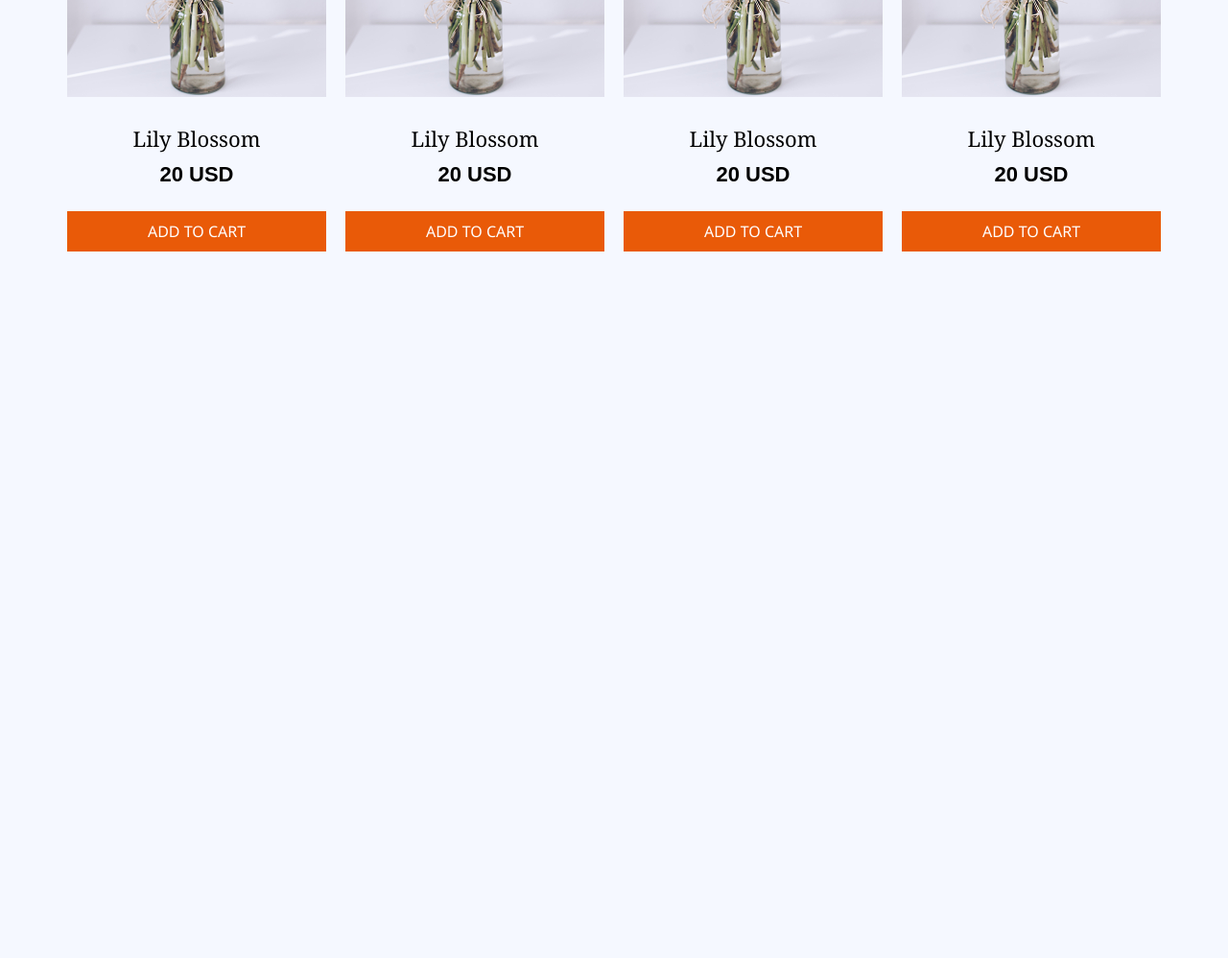
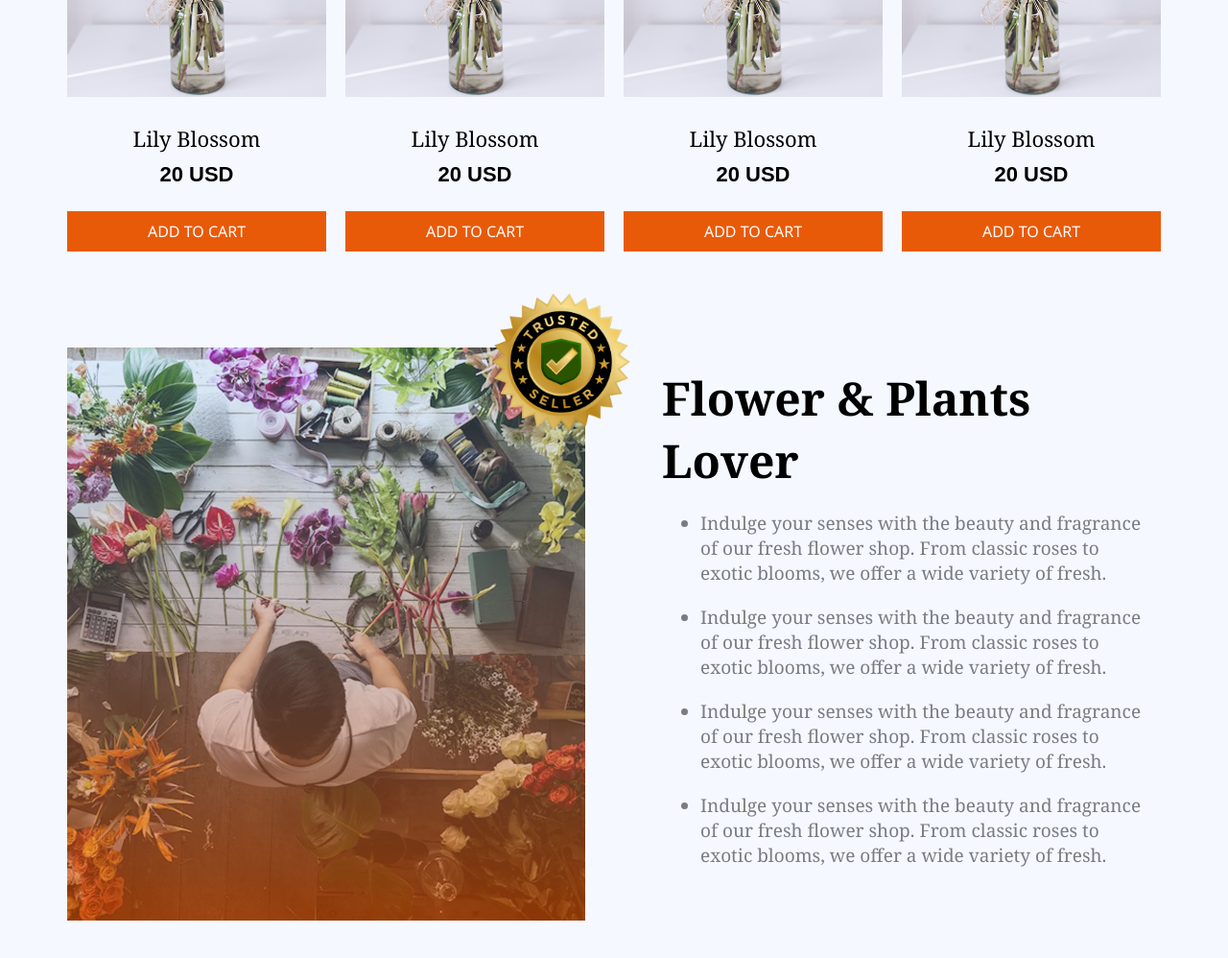
Before and after one commit to MShakilislam/assignment-2, a plain HTML site: page index.html in a window 1280 px wide. Shown: the part 1521-2519 px from the top of the page at 96% size. Before the commit the page ends 1821 px from the top, so only its background shows below. Drawn offline with Linux system fonts and the light colour scheme.

Commit message:
flower area

```diff
--- a/css/responsive.css
+++ b/css/responsive.css
@@ -24,6 +24,13 @@
     /* plan section  */
     .card-plan{
         grid-template-columns: repeat(2, 4fr);
+    }
+    /* flower-plane  */
+    .flower-lover{
+        grid-template-columns: repeat(1,2fr);
+    }
+    .flower-logo{
+        display: none !important;
     }
 }
 
@@ -54,4 +61,8 @@
     .plan-title {
         width: 100%;
     }
+    /* flowe area  */
+    .flower-list h1 {
+        font-size: 2rem;
+    }
 }
--- a/css/style.css
+++ b/css/style.css
@@ -107,7 +107,7 @@ nav{
     height: auto;
 }
   /* ******************************************* */
- /* ************ plane area css 2 ************* */
+ /* ************ plane area css 3 ************* */
 /* ******************************************* */
 
 .plan-title{
@@ -160,3 +160,45 @@ nav{
     cursor: pointer;
     font-family: 'Segoe UI', Tahoma, Geneva, Verdana, sans-serif;
 }
+  /* ******************************************* */
+ /* ***** flower lover area css 4 ************* */
+/* ******************************************* */
+.flower-lover{
+    padding-top: 40px;
+}
+.flower-lover{
+    display: grid;
+    grid-template-columns: repeat(2,1fr);
+    gap: 60px;
+}
+.single-flower{
+    position: relative;
+}
+.single-flower img{
+    width: 100%;
+    height: auto;
+}
+.flower-logo {
+    width: 200px;
+    height: 200px;
+    position: absolute;
+    right: -75px;
+    top: -85px;
+}
+.flower-logo img{
+    width: 100%;
+    height: auto;
+}
+/* flower-text  */
+.flower-list{
+    padding: 20px;
+}
+.flower-list h1{
+    font-size: 3rem;
+    font-weight: bold;
+}
+.flower-list ul li{
+    margin: 20px 0;
+    color: #7A7C80;
+    font-size: 19px;
+}
--- a/index.html
+++ b/index.html
@@ -127,9 +127,25 @@
                         <h4>ADD TO CART</h4>
                     </div>
                 </div>
-                <!-- single card  -->
             </div>
         </section>
+        <!-- flower  lover area  -->
+         <section class="flower-lover-area section-padding">
+            <div class="flower-lover">
+                <div class="single-flower">
+                    <img src="assets/flower-store.png" alt="flower lover">
+                    <div class="flower-logo">
+                        <img src="assets/trusted-badge.png" alt="">
+                    </div>
+                </div>
+                <div class="flower-list">
+                    <h1>Flower & Plants Lover</h1>
+                    <ul>
+                        <li>Indulge your senses with the beauty and fragrance of our fresh flower shop. From classic roses to exotic blooms, we offer a wide variety of fresh.</li> <li>Indulge your senses with the beauty and fragrance of our fresh flower shop. From classic roses to exotic blooms, we offer a wide variety of fresh.</li> <li>Indulge your senses with the beauty and fragrance of our fresh flower shop. From classic roses to exotic blooms, we offer a wide variety of fresh.</li> <li>Indulge your senses with the beauty and fragrance of our fresh flower shop. From classic roses to exotic blooms, we offer a wide variety of fresh.</li>
+                    </ul>
+                </div>
+            </div>
+         </section>
     </main>
     <footer>
 
```
